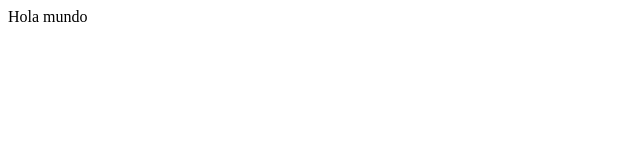
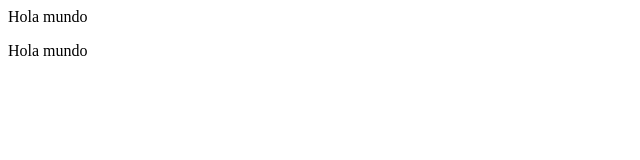
Before and after one commit to robertdaw2/despliegue, a plain HTML site: page index.html in a window 1280 px wide. Shown: the full height of the page, 0-640 px from the left. Drawn offline with Linux system fonts and the light colour scheme.

Commit message:
Se añade otro fichero

```diff
--- a/index.html
+++ b/index.html
@@ -1 +1,2 @@
 <p>Hola mundo</p>
+<p>Hola mundo</p>
```
Also changed, not shown: prueba.html (added, +1 -0 lines).
